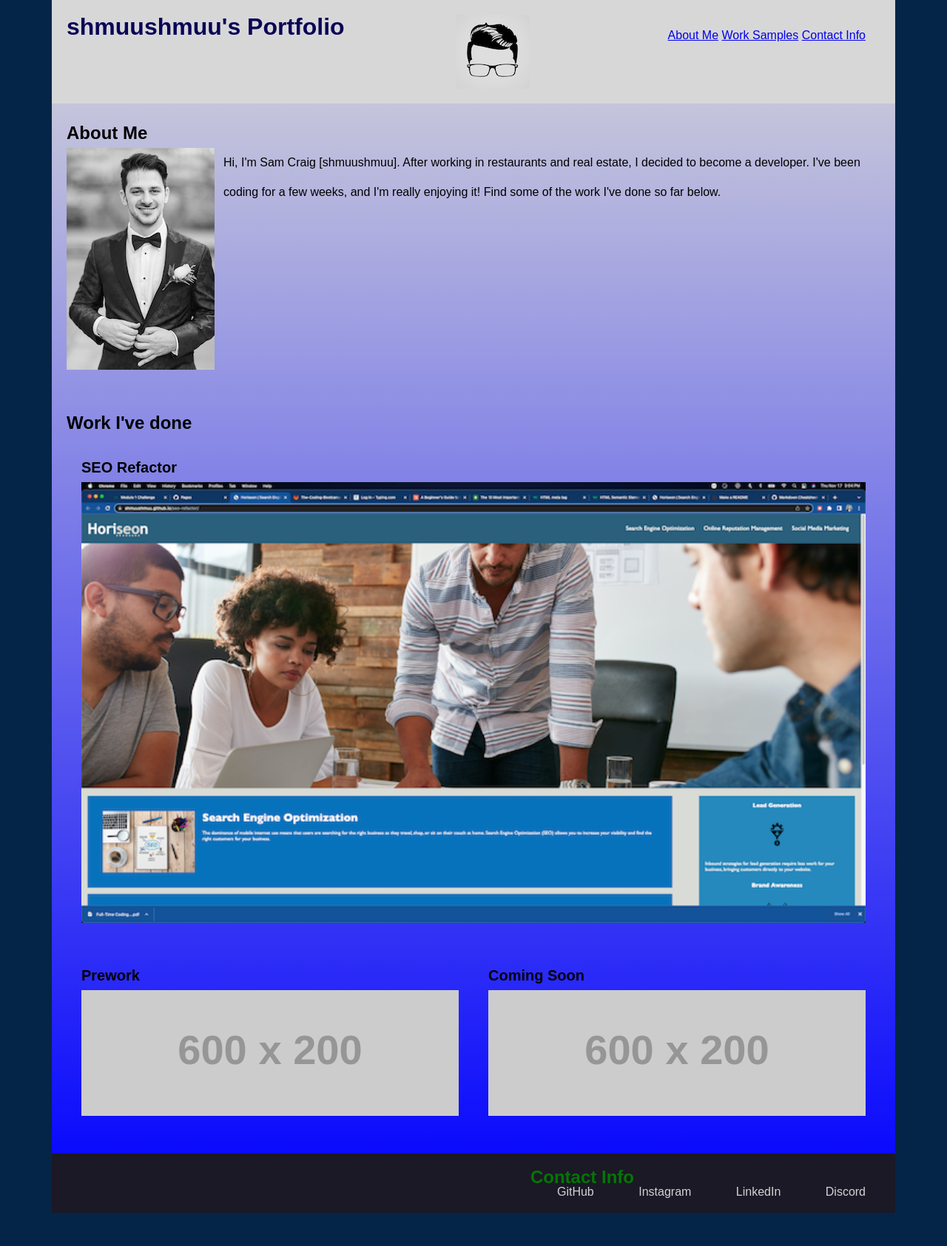
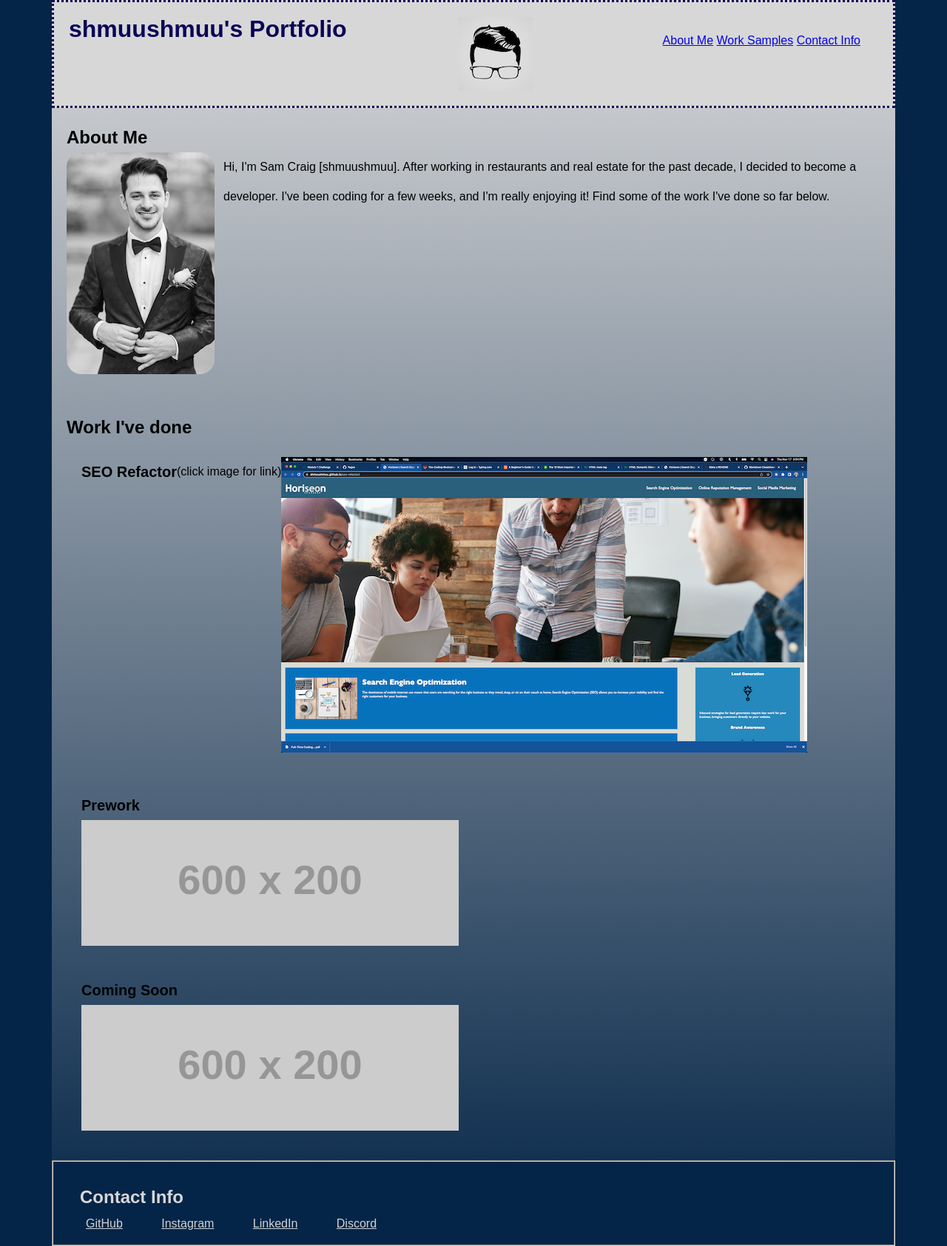
Before and after one commit to shmuushmuu/advanced_css-portfolio, a plain HTML site: page index.html in a window 1280 px wide. Shown: the whole page at 74% size. Before the commit the page ends 1640 px from the top, so only its background shows below. Drawn offline with Linux system fonts and the light colour scheme; placeholder pictures from the web are drawn by us.

Commit message:
brought changes to correct repo

```diff
--- a/assets/css/style.css
+++ b/assets/css/style.css
@@ -5,7 +5,11 @@ body {
 .container {
     max-width: 1140px;
     margin: 0 auto;
-    background-image: linear-gradient(rgb(215,215,216), blue);
+    background-image: linear-gradient(rgb(215,215,216), rgb(4, 37, 71));
+}
+
+header img {
+    display: absolute;
 }
 
 h1 {
@@ -13,11 +17,22 @@ h1 {
 }
 
 h2 {
+    text-decoration: double;
+    text-shadow: 10em;
     font-size: 24px;
+}
+
+footer h2 {
+    padding: 16px;
+    display: flex;
+    justify-content: start;
+    align-items: flex-start;
 }
 
 h3 {
     font-size: 20px;
+    text-shadow: 10em;
+    text-decoration: double;
 }
 
 p {
@@ -30,13 +45,15 @@ p {
     color: rgb(10, 4, 86);
     display: flex;
     justify-content: space-between;
+    border: 2 px rgb(4, 37, 71);
+    border-style: dotted;
 }
 
 nav, footer a {
-    margin-left: 16px;
+    margin: 8px;
     color: rgb(210, 211, 212);
-    text-decoration: none;
-    padding: 20px;
+    text-decoration: underline;
+    padding: 16px;
 }
 
 section {
@@ -53,10 +70,10 @@ section {
 .about-settings img {
     margin-right: 12px;
     margin-bottom: 12px;
-
+    border-radius: 20px;
 }
 
-#work {
+.work {
     display: flex;
     flex-wrap: wrap;
 }
@@ -64,6 +81,8 @@ section {
 article {
     width: 50%;
     padding: 20px;
+    display: flex;
+    flex-wrap: wrap;
 }
 
 article img {
@@ -76,8 +95,8 @@ article img {
 
 footer {
     padding: 20px;
-    background-color: rgb(26, 25, 37);
-    color: rgb(4, 118, 4);
-    display: flex;
-    justify-content: flex-end;
+    background-color: rgb(4, 37, 71);
+    color: rgb(215, 215, 216);
+    border: 2px rgb(215,215,216);
+    border-style: groove;
 }
--- a/index.html
+++ b/index.html
@@ -5,18 +5,20 @@
     <!--What meta data will I include?-->
     <meta charset="UTF-8">
     <title>Sam Craig's Portfolio [shmuushmuu]</title>
-    <meta author: shmuushmuu>
+    <meta name="keywords" content ="shmuushmuu, portfolio, Sam Craig,
+     developer, HTML, CSS">
+    <meta name="description" content="This is the first portfolio for
+     Sam Craig [shmuushmuu], the web delevoper.">
     <link rel="stylesheet" href="./assets/css/reset.css">
     <link rel="stylesheet" href="./assets/css/style.css">
+    <meta author: shmuushmuu>
     <meta name="viewport" content="width=device-width, initial-scale=1.0">
 </head>
-
 <body>
     <div class="container">
     <!--Figuring out the basic layout of my portfolio-->
         <header>
-            <h1><abbr class="shmuu"
-                title="what's a shmuushmuu?"></abbr>shmuushmuu's Portfolio</h1>
+            <h1>shmuushmuu's Portfolio</h1>
             <img src="./assets/images/logo-img.png" alt="logo">
             <nav>
                 <a href="#about">About Me</a>
@@ -33,9 +35,9 @@
               <div class="about-settings">
                 <img src="./assets/images/groom-shmuu.jpg" alt="shmuu">
                 <div>
-                    <p>Hi, I'm Sam Craig [shmuushmuu]. After working in restaurants and real estate,
-                        I decided to become a developer. I've been coding for a few weeks,
-                        and I'm really enjoying it! Find some of the work I've done so far below.
+                    <p>Hi, I'm Sam Craig [shmuushmuu]. After working in restaurants and
+                        real estate for the past decade, I decided to become a developer.
+                        I've been coding for a few weeks, and I'm really enjoying it! Find some of the work I've done so far below.
                     </p>
                 </div>
               </div>
@@ -47,6 +49,7 @@
              </header>
                 <article class="featured">
                     <h3>SEO Refactor</h3>
+                    <p>(click image for link)</p>
                     <a href="https://shmuushmuu.github.io/seo-refactor" target="_blank">
                     <img src="./assets/images/seo-readme-screenshot.png" alt="seo refactor thumbnail"></a>
                 </article>
@@ -62,13 +65,11 @@
         </main>
 
         <footer id="contact">
-            <header>
                 <h2>Contact Info</h2>
                 <a href="#GitHub">GitHub</a>
                 <a href="#Instagram">Instagram</a>
                 <a href="#LinkedIn">LinkedIn</a>
                 <a href="#Discord">Discord</a>
-            </header>
         </footer>
 
         </div>
```
